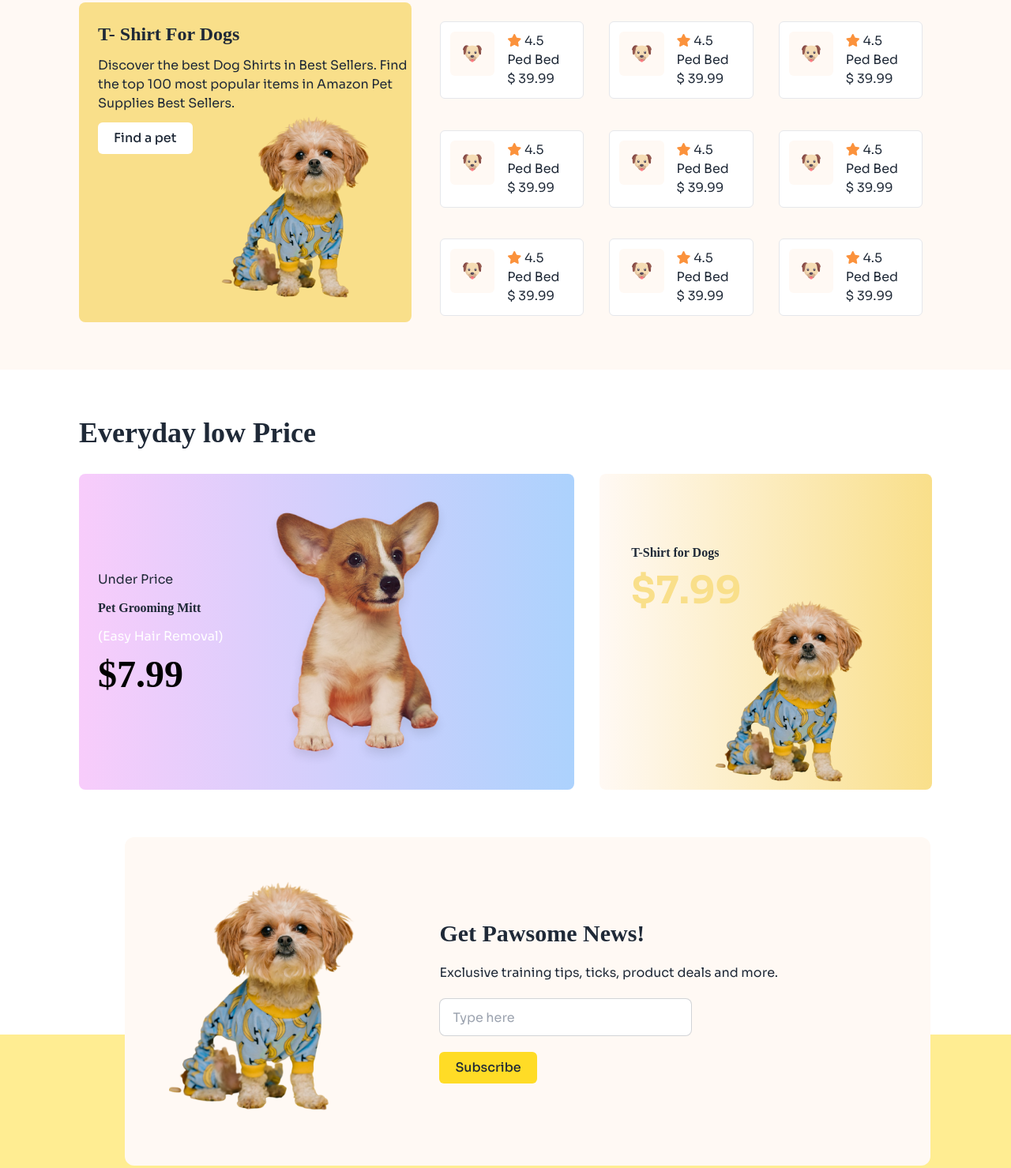
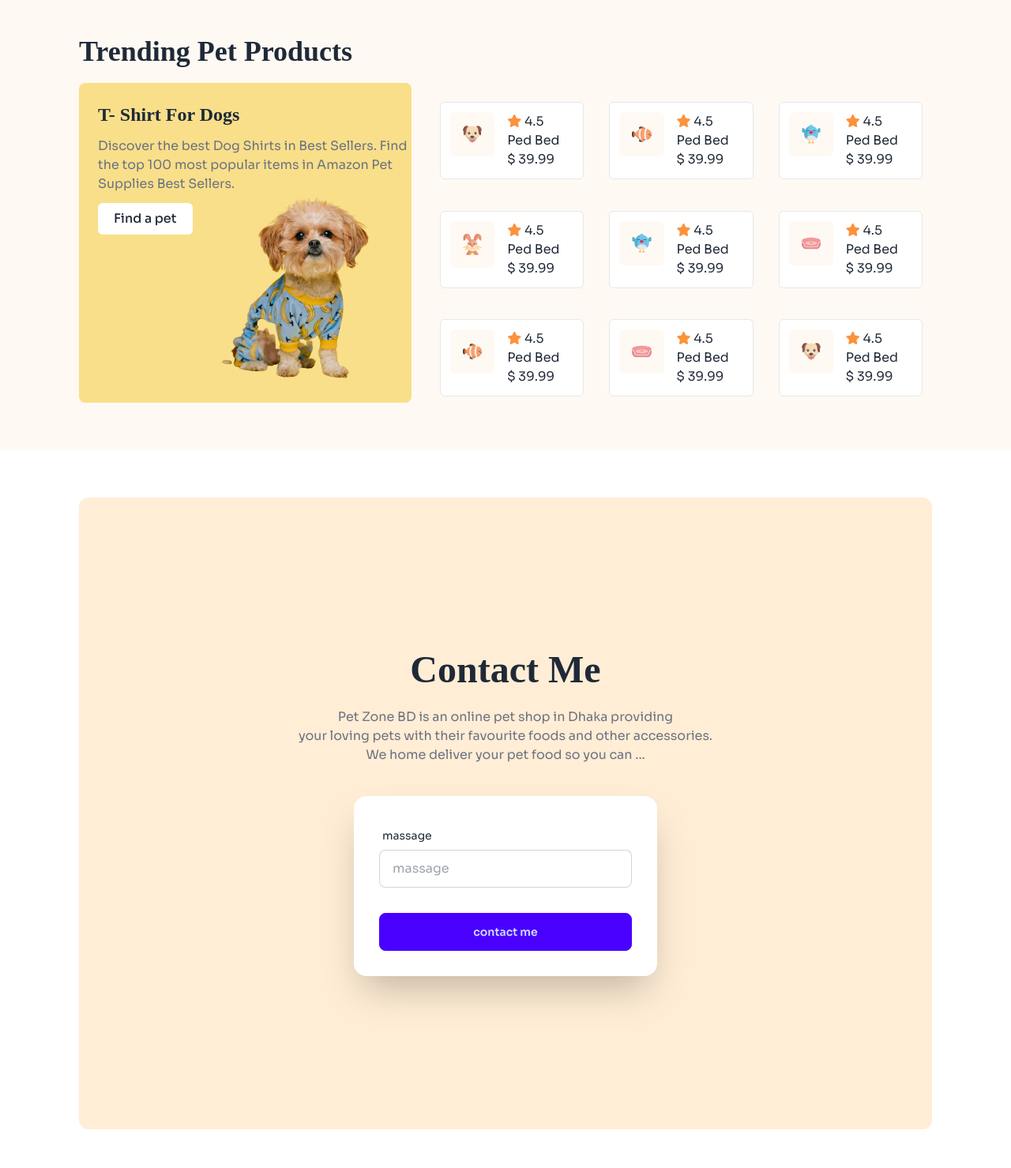
Before and after one commit to mohayminul-bd/b11-assignment-3, a plain HTML site: page index.html in a window 1280 px wide. Shown: the part 1245-2724 px from the top of the page at 79% size. Drawn offline with nearby package versions, Linux system fonts and the light colour scheme; a web font is replaced by a local one.

Commit message:
last commit

```diff
--- a/index.html
+++ b/index.html
@@ -98,14 +98,31 @@
             </div>
           </div>
     </nav>
+    <!-- animation  -->
+    <div class="mx-auto w-full max-w-sm rounded-md border  p-4">
+      <div class="flex animate-pulse space-x-4">
+        <div class="size-10 rounded-full bg-gray-400"></div>
+        <div class="flex-1 space-y-6 py-1">
+          <div class="h-2 rounded bg-gray-400"></div>
+          <div class="space-y-3">
+            <div class="grid grid-cols-3 gap-4">
+              <div class="col-span-2 h-2 rounded bg-gray-400"></div>
+              <div class="col-span-1 h-2 rounded bg-gray-400"></div>
+            </div>
+            <div class="h-2 rounded bg-gray-200"></div>
+          </div>
+        </div>
+      </div>
+    </div>
     <!-- banner contain -->
       <div class="md:w-[80%] mx-auto  mt-12 space-y-5 relative px-2">
+
         <div class="absolute space-y-4">
-          <h1 class="md:text-5xl font-bold w-2/3 adlam-display-regular">Pamper Your Pet, Because They Deserve the Bes</h1>
-        <p class="md:w-2/3">Discover a world of treats, toys, and essentials handpicked for your furry friends. Shop now and make tails wag with joy!</p>
+          <h1 class="md:text-5xl text-3xl font-bold md:w-2/3  adlam-display-regular">Pamper Your Pet, Because They Deserve the Bes</h1>
+        <p class="md:w-2/3 text-gray-500">Discover a world of treats, toys, and essentials handpicked for your furry friends. Shop now and make tails wag with joy!</p>
         <button class="py-2 px-5 bg-[#FFDC26] rounded-md font-medium ">Find a pet</button>
         </div>
-        <div class="pt-24 md:pt-0"><img class=" " src="./c1-assets/cat-big.png" alt=""></div>
+        <div class="pt-[150px] md:pt-0"><img class=" transform-3d" src="./c1-assets/cat-big.png" alt=""></div>
       </div>
     </header>
     <main class="">
@@ -194,7 +211,7 @@
             <div class="bg-comon p-6 md:w-2/5 space-y-3 rounded-lg relative">
              <div class="absolute space-y-3">
               <h5 class="text-2xl font-bold adlam-display-regular">T- Shirt For Dogs</h5>
-              <p>Discover the best Dog Shirts in Best Sellers. Find the top 100 most popular items in Amazon Pet Supplies Best Sellers.</p>
+              <p class="text-gray-500">Discover the best Dog Shirts in Best Sellers. Find the top 100 most popular items in Amazon Pet Supplies Best Sellers.</p>
               <button class="py-2 px-5 bg-white rounded-md font-medium ">Find a pet</button>
              </div>
              <div class="">
@@ -216,7 +233,7 @@
                </div>
                <div class="flex gap-4 p-3 border rounded-md bg-white h-fit">
                 <div class="w-[40%]">
-                 <img class="bg-nav-bg p-4 w-full rounded-md" src="./c1-assets/dog-cartoon.png" alt="">
+                 <img class="bg-nav-bg p-4 w-full rounded-md" src="./c1-assets/fish-cartoon.png" alt="">
                 </div>
                  <div class="w-[60%]">
                    <span><i class="fa-solid text-orange-400 fa-star"></i> 4.5</span>
@@ -226,7 +243,7 @@
                </div>
                <div class="flex gap-4 p-3 border rounded-md bg-white h-fit">
                 <div class="w-[40%]">
-                 <img class="bg-nav-bg p-4 w-full rounded-md" src="./c1-assets/dog-cartoon.png" alt="">
+                 <img class="bg-nav-bg p-4 w-full rounded-md" src="./c1-assets/bird-cartoon.png" alt="">
                 </div>
                  <div class="w-[60%]">
                    <span><i class="fa-solid text-orange-400 fa-star"></i> 4.5</span>
@@ -236,7 +253,7 @@
                </div>
               <div class="flex gap-4 p-3 border rounded-md bg-white h-fit">
                 <div class="w-[40%]">
-                 <img class="bg-nav-bg p-4 w-full rounded-md" src="./c1-assets/dog-cartoon.png" alt="">
+                 <img class="bg-nav-bg p-4 w-full rounded-md" src="./c1-assets/rabbit-cartoon.png" alt="">
                 </div>
                  <div class="w-[60%]">
                    <span><i class="fa-solid text-orange-400 fa-star"></i> 4.5</span>
@@ -246,7 +263,7 @@
                </div>
                <div class="flex gap-4 p-3 border rounded-md bg-white h-fit">
                 <div class="w-[40%]">
-                 <img class="bg-nav-bg p-4 w-full rounded-md" src="./c1-assets/dog-cartoon.png" alt="">
+                 <img class="bg-nav-bg p-4 w-full rounded-md" src="./c1-assets/bird-cartoon.png" alt="">
                 </div>
                  <div class="w-[60%]">
                    <span><i class="fa-solid text-orange-400 fa-star"></i> 4.5</span>
@@ -256,7 +273,7 @@
                </div>
                <div class="flex gap-4 p-3 border rounded-md bg-white h-fit">
                 <div class="w-[40%]">
-                 <img class="bg-nav-bg p-4 w-full rounded-md" src="./c1-assets/dog-cartoon.png" alt="">
+                 <img class="bg-nav-bg p-4 w-full rounded-md" src="./c1-assets/pet-couch.png" alt="">
                 </div>
                  <div class="w-[60%]">
                    <span><i class="fa-solid text-orange-400 fa-star"></i> 4.5</span>
@@ -266,7 +283,7 @@
                </div>
                <div class="flex gap-4 p-3 border rounded-md bg-white h-fit">
                 <div class="w-[40%]">
-                 <img class="bg-nav-bg p-4 w-full rounded-md" src="./c1-assets/dog-cartoon.png" alt="">
+                 <img class="bg-nav-bg p-4 w-full rounded-md" src="./c1-assets/fish-cartoon.png" alt="">
                 </div>
                  <div class="w-[60%]">
                    <span><i class="fa-solid text-orange-400 fa-star"></i> 4.5</span>
@@ -276,7 +293,7 @@
                </div>
                <div class="flex gap-4 p-3 border rounded-md bg-white h-fit">
                 <div class="w-[40%]">
-                 <img class="bg-nav-bg p-4 w-full rounded-md" src="./c1-assets/dog-cartoon.png" alt="">
+                 <img class="bg-nav-bg p-4 w-full rounded-md" src="./c1-assets/pet-couch.png" alt="">
                 </div>
                  <div class="w-[60%]">
                    <span><i class="fa-solid text-orange-400 fa-star"></i> 4.5</span>
@@ -297,6 +314,32 @@
             </div>
           </div>
         </section>
+                 <!-- extra section -->
+                 <section class=" md:px-[100px] md:py-[60px] px-2">
+                  <div class="hero bg-orange-100 rounded-xl min-h-screen">
+                    <div class="hero-content flex-col ">
+                      <div class="text-center ">
+                        <h1 class="text-5xl font-bold adlam-display-regular">Contact Me</h1>
+                        <p class="py-6 text-gray-500 ">Pet Zone BD is an online pet shop in Dhaka providing <br> your loving pets with their favourite foods and other accessories. <br> We home deliver your pet food so you can ...
+                        </p>
+                      </div>
+                      <div class="card bg-base-100 w-full max-w-sm shrink-0 shadow-2xl">
+                        <form class="card-body">
+                          <div class="form-control">
+                            <label class="label">
+                              <span class="label-text">massage</span>
+                            </label>
+                            <input type="text" placeholder="massage" class="input input-bordered" required />
+                          </div>
+
+                          <div class="form-control mt-6">
+                            <button class="btn btn-primary">contact me</button>
+                          </div>
+                        </form>
+                      </div>
+                    </div>
+                  </div>
+                </section>
         <!-- price section -->
          <section class=" md:px-[100px] md:py-[60px] py-11 px-2">
           <h4 class="text-4xl font-bold adlam-display-regular">Everyday low Price</h4>
@@ -323,6 +366,7 @@
             </div>
           </div>
          </section>
+
          <!-- news section  -->
          <section class=" mt-[540px] sm:mt-[00px] md:ml-[150px] absolute px-2">
           <div class="bg-nav-bg md:flex p-14 md:gap-[100px] w-[350px] md:w-[1020px] mx-auto items-center rounded-xl ">
@@ -332,7 +376,7 @@
             <div class="w-[70%]">
               <div class="space-y-5">
                 <h5 class="font-bold text-3xl adlam-display-regular">Get Pawsome News!</h5>
-                <p>Exclusive training tips, ticks, product deals and more.</p>
+                <p class="text-gray-500">Exclusive training tips, ticks, product deals and more.</p>
                 <input type="text" placeholder="Type here" class="input input-bordered w-full max-w-xs" /> <br>
                 <button class="py-2 px-5 bg-[#FFDC26] rounded-md font-medium ">Subscribe</button>
               </div>
@@ -347,7 +391,7 @@
                 <img src="./c1-assets/logo-footer.png" alt="">
                 <p class="text-2xl font-bold">Browse4Pets</p>
               </div>
-              <p class="">Browse4Pets. Connect safely with a good breeder to find a happy healthy puppy. </p>
+              <p class="text-gray-500">Browse4Pets. Connect safely with a good breeder to find a happy healthy puppy. </p>
             </div>
             <div class=" font-bold space-y-6">
               <a class="link link-hover ">Find a pet</a> <br>
```
